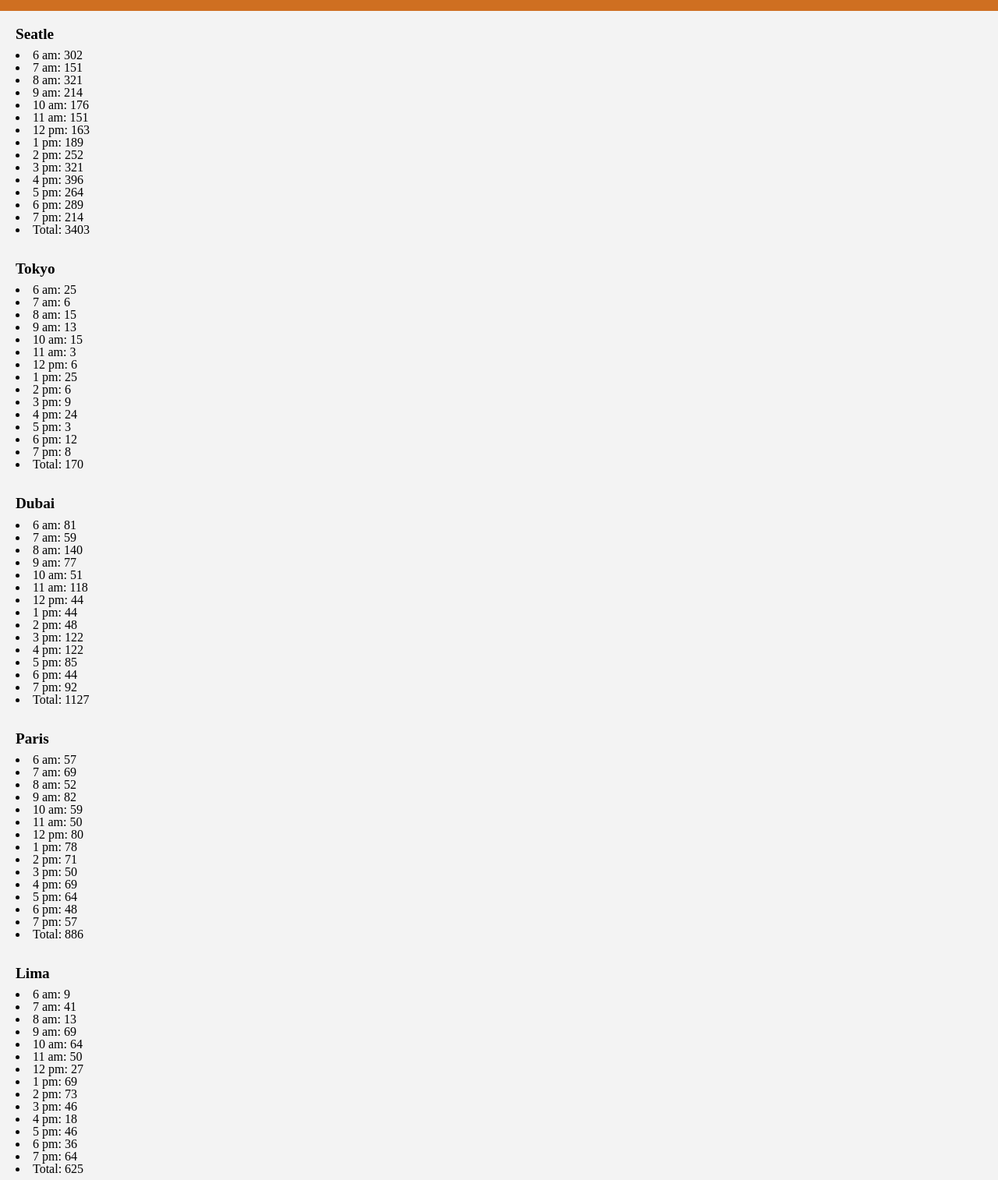
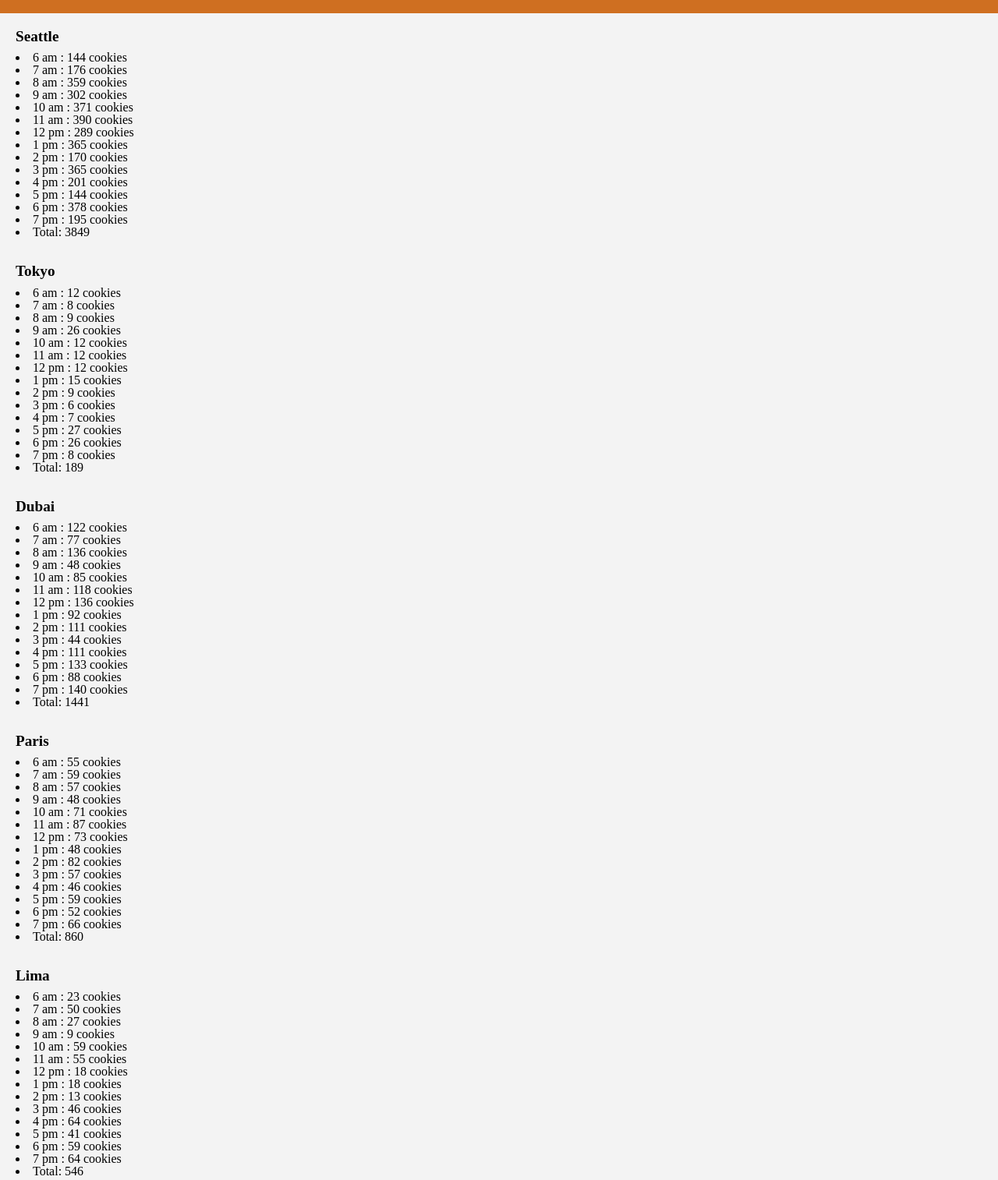
Before and after one commit to faisalabuzaid/cookie-stand, a plain HTML site: page sales.html in a window 1280 px wide. Shown: the part 42-1556 px from the top of the page at 78% size. Drawn offline with Linux system fonts and the light colour scheme.

Commit message:
editsome

```diff
--- a/css/style.css
+++ b/css/style.css
@@ -2,6 +2,7 @@
     background-color: #f3f3f3;
   }
   header {
+    font-size: larger;
     background-color: rgb(207, 111, 33);
     padding: 20px;
   }
--- a/js/app.js
+++ b/js/app.js
@@ -1,18 +1,29 @@
 'use strict';
 
-const Seatle = {
-  name: 'Seatle',
+function getRandomInt(min, max) {
+  min = Math.ceil(min);
+  max = Math.floor(max);
+  return Math.floor(Math.random() * (max - min + 1) + min);
+}
+
+let hours = ['6 am','7 am','8 am','9 am','10 am','11 am','12 pm','1 pm','2 pm','3 pm','4 pm','5 pm','6 pm','7 pm'];
+
+const seatle = {
+  name: 'Seattle',
   minCustomers: 23,
   maxCustomers: 65,
   avgCookie: 6.3,
-  numofCustomers: 0,
   totalPerhour: [],
-  locationT: [],
-  hours: ['6 am','7 am','8 am','9 am','10 am','11 am','12 pm','1 pm','2 pm','3 pm','4 pm','5 pm','6 pm','7 pm'],
-  getnumofCustomers: function () {
-    this.numofCustomers = getRandomInt(this.minCustomers, this.maxCustomers);
+  dailyTotal: 0,
+  calcTotalCookies: function () {
+    for (let i = 0; i < hours.length; i++) {
+      let totalCookiePerHour = Math.floor(getRandomInt(this.minCustomers, this.maxCustomers) * this.avgCookie);
+      this.dailyTotal += totalCookiePerHour;
+      this.totalPerhour.push(`${hours[i]} : ${totalCookiePerHour} cookies`)
+    }
   },
   render: function () {
+    this.calcTotalCookies();
     const container = document.getElementById('seatle');
     const articleEl = document.createElement('article');
     container.appendChild(articleEl);
@@ -21,36 +32,36 @@ const Seatle = {
     h2El.textContent = this.name;
     const ulEl = document.createElement('ul');
     articleEl.appendChild(ulEl);
-    let sum=0;
-    for (let i = 0; i < this.hours.length; i++) {
+
+    for (let i = 0; i < hours.length; i++) {
       const liEl = document.createElement('li');
-      Seatle.getnumofCustomers();
       ulEl.appendChild(liEl);
-      this.totalPerhour[i] = Math.floor(this.numofCustomers * this.avgCookie);
-      sum=sum+this.totalPerhour[i];
-      this.locationT[i] = this.hours[i]+': '+this.totalPerhour[i];
-      liEl.textContent  = this.locationT[i];
+      liEl.textContent  = this.totalPerhour[i];
     }
     const liEl = document.createElement('li');
     ulEl.appendChild(liEl);
-    liEl.textContent = 'Total: '+sum;
+    liEl.textContent = `Total: ${this.dailyTotal}`;
 
   }
 }
 
-const Tokyo = {
+const tokyo = {
   name: 'Tokyo',
   minCustomers: 3,
   maxCustomers: 24,
   avgCookie: 1.2,
   numofCustomers: 0,
   totalPerhour: [],
-  locationT: [],
-  hours: ['6 am','7 am','8 am','9 am','10 am','11 am','12 pm','1 pm','2 pm','3 pm','4 pm','5 pm','6 pm','7 pm'],
-  getnumofCustomers: function () {
-    this.numofCustomers = getRandomInt(this.minCustomers, this.maxCustomers);
+  dailyTotal: 0,
+  calcTotalCookies: function () {
+    for (let i = 0; i < hours.length; i++) {
+      let totalCookiePerHour = Math.floor(getRandomInt(this.minCustomers, this.maxCustomers) * this.avgCookie);
+      this.dailyTotal += totalCookiePerHour;
+      this.totalPerhour.push(`${hours[i]} : ${totalCookiePerHour} cookies`)
+    }
   },
   render: function () {
+    this.calcTotalCookies();
     const container = document.getElementById('tokyo');
     const articleEl = document.createElement('article');
     container.appendChild(articleEl);
@@ -60,35 +71,35 @@ const Tokyo = {
     const ulEl = document.createElement('ul');
     articleEl.appendChild(ulEl);
     let sum=0;
-    for (let i = 0; i < this.hours.length; i++) {
+    for (let i = 0; i < hours.length; i++) {
       const liEl = document.createElement('li');
-      Tokyo.getnumofCustomers();
       ulEl.appendChild(liEl);
-      this.totalPerhour[i] = Math.floor(this.numofCustomers * this.avgCookie);
-      sum=sum+this.totalPerhour[i];
-      this.locationT[i] = this.hours[i]+': '+this.totalPerhour[i];
-      liEl.textContent  = this.locationT[i];
+      liEl.textContent  = this.totalPerhour[i];
     }
     const liEl = document.createElement('li');
     ulEl.appendChild(liEl);
-    liEl.textContent = 'Total: '+sum;
+    liEl.textContent = `Total: ${this.dailyTotal}`;
 
   }
 }
 
-const Dubai = {
+const dubai = {
   name: 'Dubai',
   minCustomers: 11,
   maxCustomers: 38,
   avgCookie: 3.7,
   numofCustomers: 0,
   totalPerhour: [],
-  locationT: [],
-  hours: ['6 am','7 am','8 am','9 am','10 am','11 am','12 pm','1 pm','2 pm','3 pm','4 pm','5 pm','6 pm','7 pm'],
-  getnumofCustomers: function () {
-    this.numofCustomers = getRandomInt(this.minCustomers, this.maxCustomers);
+  dailyTotal: 0,
+  calcTotalCookies: function () {
+    for (let i = 0; i < hours.length; i++) {
+      let totalCookiePerHour = Math.floor(getRandomInt(this.minCustomers, this.maxCustomers) * this.avgCookie);
+      this.dailyTotal += totalCookiePerHour;
+      this.totalPerhour.push(`${hours[i]} : ${totalCookiePerHour} cookies`)
+    }
   },
   render: function () {
+    this.calcTotalCookies();
     const container = document.getElementById('dubai');
     const articleEl = document.createElement('article');
     container.appendChild(articleEl);
@@ -97,36 +108,36 @@ const Dubai = {
     h2El.textContent = this.name;
     const ulEl = document.createElement('ul');
     articleEl.appendChild(ulEl);
-    let sum=0;
-    for (let i = 0; i < this.hours.length; i++) {
+
+    for (let i = 0; i < hours.length; i++) {
       const liEl = document.createElement('li');
-      Dubai.getnumofCustomers();
       ulEl.appendChild(liEl);
-      this.totalPerhour[i] = Math.floor(this.numofCustomers * this.avgCookie);
-      sum=sum+this.totalPerhour[i];
-      this.locationT[i] = this.hours[i]+': '+this.totalPerhour[i];
-      liEl.textContent  = this.locationT[i];
+      liEl.textContent  = this.totalPerhour[i];
     }
     const liEl = document.createElement('li');
     ulEl.appendChild(liEl);
-    liEl.textContent = 'Total: '+sum;
+    liEl.textContent = `Total: ${this.dailyTotal}`;
 
   }
 }
 
-const Paris = {
+const paris = {
   name: 'Paris',
   minCustomers: 20,
   maxCustomers: 38,
   avgCookie: 2.3,
   numofCustomers: 0,
   totalPerhour: [],
-  locationT: [],
-  hours: ['6 am','7 am','8 am','9 am','10 am','11 am','12 pm','1 pm','2 pm','3 pm','4 pm','5 pm','6 pm','7 pm'],
-  getnumofCustomers: function () {
-    this.numofCustomers = getRandomInt(this.minCustomers, this.maxCustomers);
+  dailyTotal: 0,
+  calcTotalCookies: function () {
+    for (let i = 0; i < hours.length; i++) {
+      let totalCookiePerHour = Math.floor(getRandomInt(this.minCustomers, this.maxCustomers) * this.avgCookie);
+      this.dailyTotal += totalCookiePerHour;
+      this.totalPerhour.push(`${hours[i]} : ${totalCookiePerHour} cookies`)
+    }
   },
   render: function () {
+    this.calcTotalCookies();
     const container = document.getElementById('paris');
     const articleEl = document.createElement('article');
     container.appendChild(articleEl);
@@ -135,36 +146,36 @@ const Paris = {
     h2El.textContent = this.name;
     const ulEl = document.createElement('ul');
     articleEl.appendChild(ulEl);
-    let sum=0;
-    for (let i = 0; i < this.hours.length; i++) {
+
+    for (let i = 0; i < hours.length; i++) {
       const liEl = document.createElement('li');
-      Paris.getnumofCustomers();
       ulEl.appendChild(liEl);
-      this.totalPerhour[i] = Math.floor(this.numofCustomers * this.avgCookie);
-      sum=sum+this.totalPerhour[i];
-      this.locationT[i] = this.hours[i]+': '+this.totalPerhour[i];
-      liEl.textContent  = this.locationT[i];
+      liEl.textContent  = this.totalPerhour[i];
     }
     const liEl = document.createElement('li');
     ulEl.appendChild(liEl);
-    liEl.textContent = 'Total: '+sum;
+    liEl.textContent = `Total: ${this.dailyTotal}`;
 
   }
 }
 
-const Lima = {
+const lima = {
   name: 'Lima',
   minCustomers: 2,
   maxCustomers: 16,
   avgCookie: 4.6,
   numofCustomers: 0,
   totalPerhour: [],
-  locationT: [],
-  hours: ['6 am','7 am','8 am','9 am','10 am','11 am','12 pm','1 pm','2 pm','3 pm','4 pm','5 pm','6 pm','7 pm'],
-  getnumofCustomers: function () {
-    this.numofCustomers = getRandomInt(this.minCustomers, this.maxCustomers);
+  dailyTotal: 0,
+  calcTotalCookies: function () {
+    for (let i = 0; i < hours.length; i++) {
+      let totalCookiePerHour = Math.floor(getRandomInt(this.minCustomers, this.maxCustomers) * this.avgCookie);
+      this.dailyTotal += totalCookiePerHour;
+      this.totalPerhour.push(`${hours[i]} : ${totalCookiePerHour} cookies`)
+    }
   },
   render: function () {
+    this.calcTotalCookies();
     const container = document.getElementById('lima');
     const articleEl = document.createElement('article');
     container.appendChild(articleEl);
@@ -173,33 +184,22 @@ const Lima = {
     h2El.textContent = this.name;
     const ulEl = document.createElement('ul');
     articleEl.appendChild(ulEl);
-    let sum=0;
-    for (let i = 0; i < this.hours.length; i++) {
+
+    for (let i = 0; i < hours.length; i++) {
       const liEl = document.createElement('li');
-      Lima.getnumofCustomers();
       ulEl.appendChild(liEl);
-      this.totalPerhour[i] = Math.floor(this.numofCustomers * this.avgCookie);
-      sum=sum+this.totalPerhour[i];
-      this.locationT[i] = this.hours[i]+': '+this.totalPerhour[i];
-      liEl.textContent  = this.locationT[i];
+      liEl.textContent  = this.totalPerhour[i];
     }
     const liEl = document.createElement('li');
     ulEl.appendChild(liEl);
-    liEl.textContent = 'Total: '+sum;
+    liEl.textContent = `Total: ${this.dailyTotal}`;
 
   }
 }
 
 
-
-function getRandomInt(min, max) {
-    min = Math.ceil(min);
-    max = Math.floor(max);
-    return Math.floor(Math.random() * (max - min + 1) + min);
-}
-
-Seatle.render();
-Tokyo.render();
-Dubai.render();
-Paris.render();
-Lima.render();
+seatle.render();
+tokyo.render();
+dubai.render();
+paris.render();
+lima.render();
```
